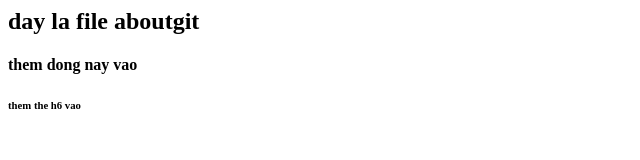
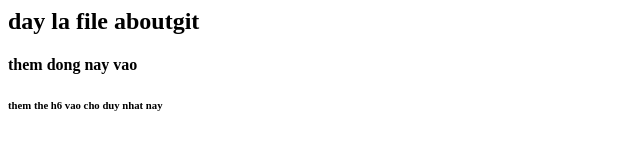
Before and after one commit to ngocquangfu/worldquant, a plain HTML site: page index.html in a window 1280 px wide. Shown: the full height of the page, 0-640 px from the left. Drawn offline with Linux system fonts and the light colour scheme.

Commit message:
them mot xiu

```diff
--- a/index.html
+++ b/index.html
@@ -1,3 +1,3 @@
 <h2>day la file aboutgit</h2>
 <h4>them dong nay vao</h4>
-<h6>them the h6 vao</h6>
+<h6>them the h6 vao cho duy nhat nay</h6>
```
